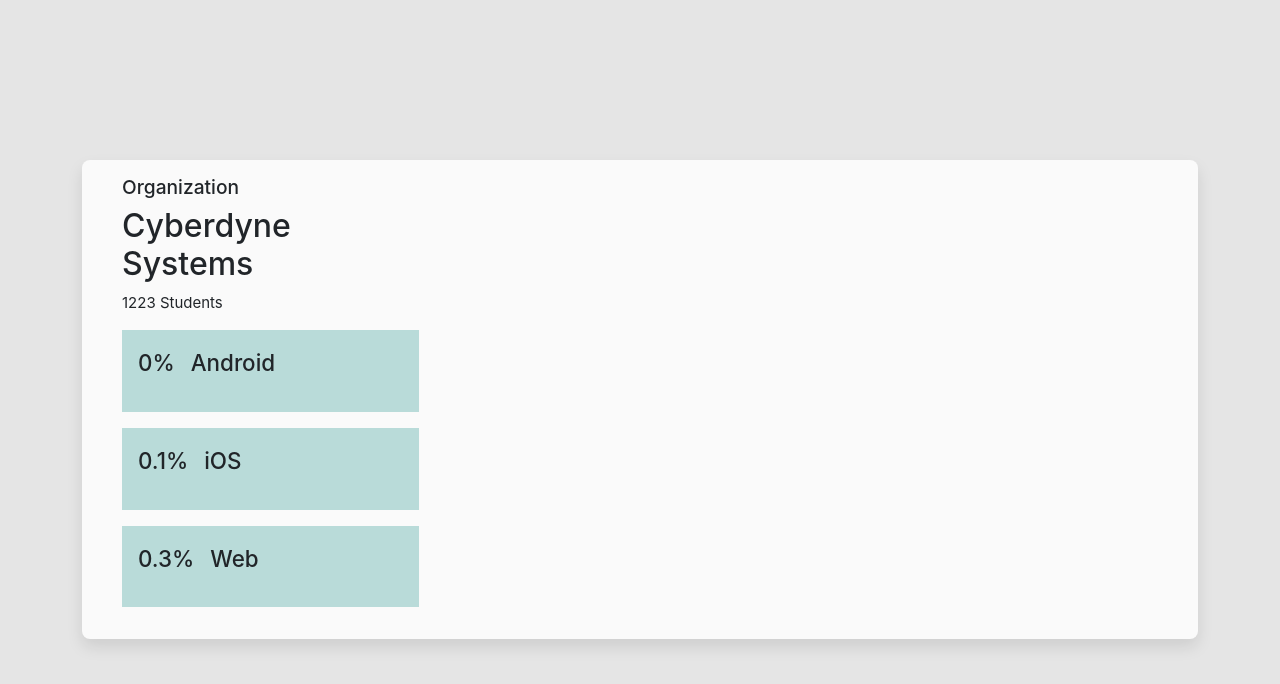
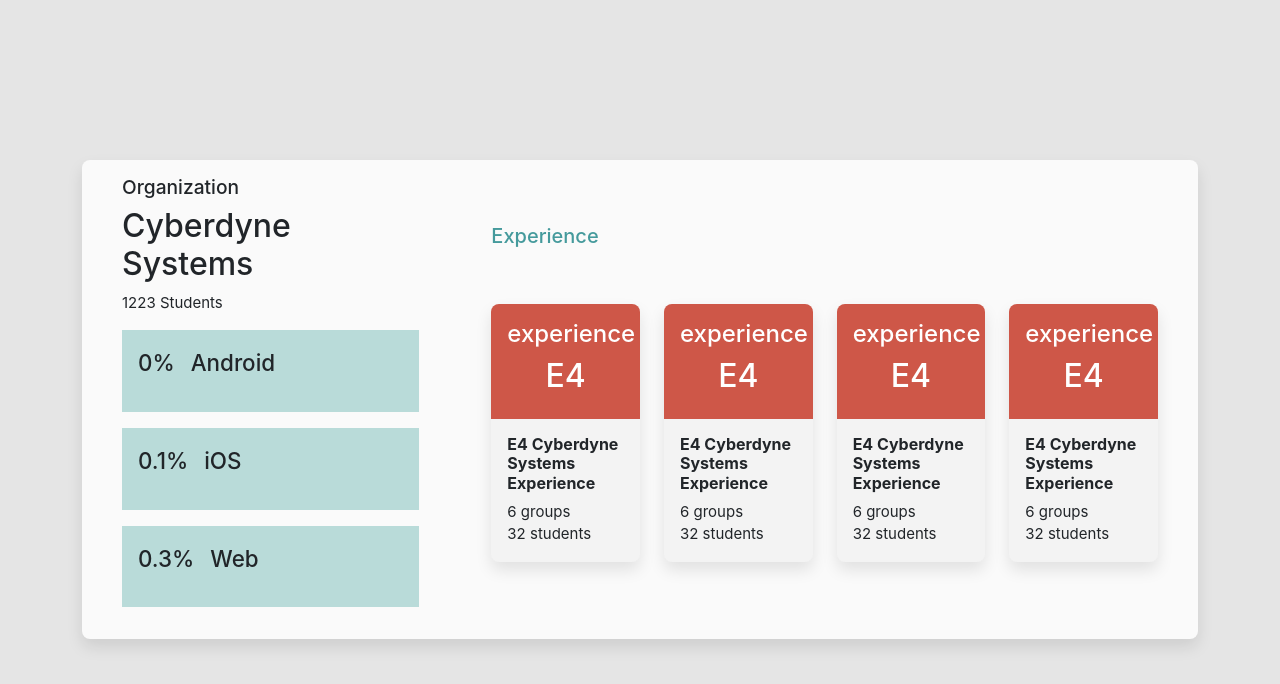
Before and after one commit to alikhan40310/Elever-components-Vue-js, a Vue app: page / in a window 1280 px wide. Shown: the top 684 px of the page. Built offline with nearby package versions, Linux system fonts and the light colour scheme.

Commit message:
add content in experience section

```diff
--- a/src/App.vue
+++ b/src/App.vue
@@ -27,7 +27,7 @@
 };
 </script>
 
-<template>
+<template >
   <main class="container">
     <div class="itemsCenter">
       <div class="row">
@@ -35,7 +35,7 @@
           <Bars></Bars>
         </div>
         <div class="col-md-8">
-          <!-- <Experience></Experience> -->
+          <Experience></Experience>
         </div>
       </div>
     </div>
@@ -55,7 +55,6 @@
 }
 main {
   height: 100vh;
-  margin: 10rem 0;
-  /* margin: 0 auto; */
+   margin-top: 10rem;
 }
 </style>
--- a/src/assets/base.css
+++ b/src/assets/base.css
@@ -27,7 +27,4 @@
     Oxygen, Ubuntu, Cantarell, "Fira Sans", "Droid Sans", "Helvetica Neue",
     sans-serif;
   font-size: 15px;
-  text-rendering: optimizeLegibility;
-  -webkit-font-smoothing: antialiased;
-  -moz-osx-font-smoothing: grayscale;
 }
--- a/src/components/Bars.vue
+++ b/src/components/Bars.vue
@@ -11,7 +11,7 @@
         v-for="(progressBar, index) in progressBars"
         :key="index"
       >
-        <div class="item cus-bg p-3">
+        <div class="item cus-bg p-3" >
           <div class="d-flex">
             <p class="pr-2">{{ progressBar.progress }}%</p>
             <p class="">{{ progressBar.install }}</p>
@@ -36,14 +36,17 @@
         {
           progress: 0.0,
           install: "Android",
+          color: "bg-success",
         },
         {
           progress: 0.1,
           install: "iOS",
+          color: "bg-warning",
         },
         {
           progress: 0.3,
           install: "Web",
+            color: "bg-danger",
         },
       ],
     };
@@ -56,7 +59,7 @@
 };
 </script>
 
-<style>
+<style scoped>
 .content h4 {
   font-size: 1.2rem;
 }
--- a/src/components/Experience.vue
+++ b/src/components/Experience.vue
@@ -1,15 +1,103 @@
 <template>
   <div class="container">
-      fdsafdsa
+    <div class="context mt-5">
+      <h5>{{ title }}</h5>
+      <div class="content">
+        <div class="row">
+          <div
+            class="col-md-3"
+            v-for="(experience, index) in experiences"
+            :key="index"
+          >
+            <div class="main roundedd-full col-md-12 mt-5">
+              <div class="inner">
+                <h4>{{ experience.mainTitle }}</h4>
+                <h2>{{ experience.value }}</h2>
+              </div>
+              <div class="text p-3">
+                <div class="d-flex flex-column">
+                  <h4 class="fs-6 fw-bold">{{ experience.title }}</h4>
+                  <span>{{ experience.group }}</span>
+                  <span>{{ experience.student }}</span>
+                </div>
+              </div>
+            </div>
+          </div>
+        </div>
+      </div>
+    </div>
   </div>
 </template>
 
 <script>
 export default {
-
-}
+  name: "",
+  data() {
+    return {
+      title: "Experience",
+      experiences: [
+        {
+          mainTitle: "experience",
+          value: "E4",
+          title: "E4 Cyberdyne Systems Experience",
+          detail: "6 groups, 32 students",
+          group: "6 groups",
+          student: "32 students",
+        },
+        {
+          mainTitle: "experience",
+          value: "E4",
+          title: "E4 Cyberdyne Systems Experience",
+          detail: "6 groups, 32 students",
+          group: "6 groups",
+          student: "32 students",
+        },
+        {
+          mainTitle: "experience",
+          value: "E4",
+          title: "E4 Cyberdyne Systems Experience",
+          detail: "6 groups, 32 students",
+          group: "6 groups",
+          student: "32 students",
+        },
+        {
+          mainTitle: "experience",
+          value: "E4",
+          title: "E4 Cyberdyne Systems Experience",
+          detail: "6 groups, 32 students",
+          group: "6 groups",
+          student: "32 students",
+        },
+      ],
+    };
+  },
+  methods: {
+    MyFunction() {
+      // this.show = !this.show;
+    },
+  },
+};
 </script>
 
 <style>
+h5 {
+  font-size: 1.2rem;
+  color: #459a9c;
+}
 
+.main {
+  border-radius: 0.5rem;
+  background-color: rgb(243, 243, 243);
+  width: 100%;
+  /* padding: 1rem 0; */
+  box-shadow: 0 0.5rem 1rem rgba(0, 0, 0, 0.1);
+}
+.main .inner {
+  background-color: #ce5748;
+  padding: 1rem;
+  color: white;
+  border-top-left-radius: 0.5rem;
+  border-top-right-radius: 0.5rem;
+  text-align: center;
+}
 </style>
```
